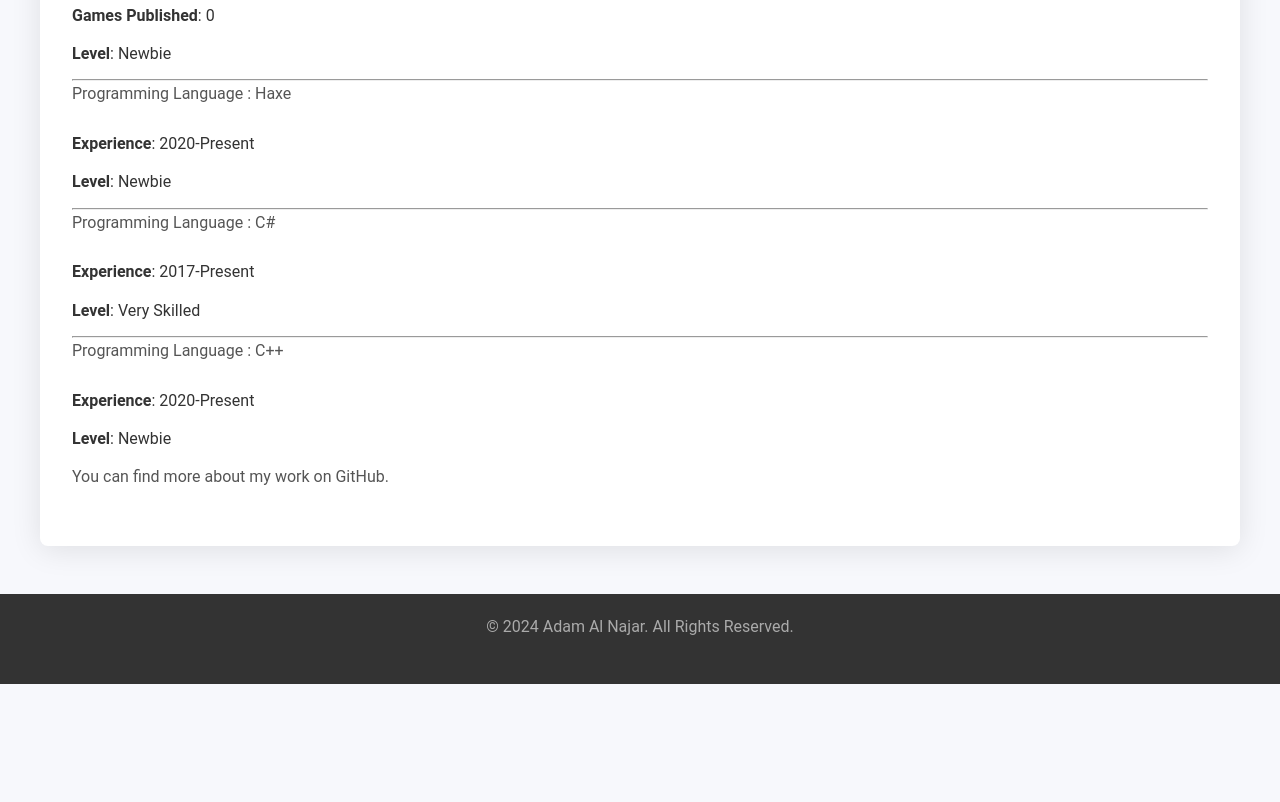
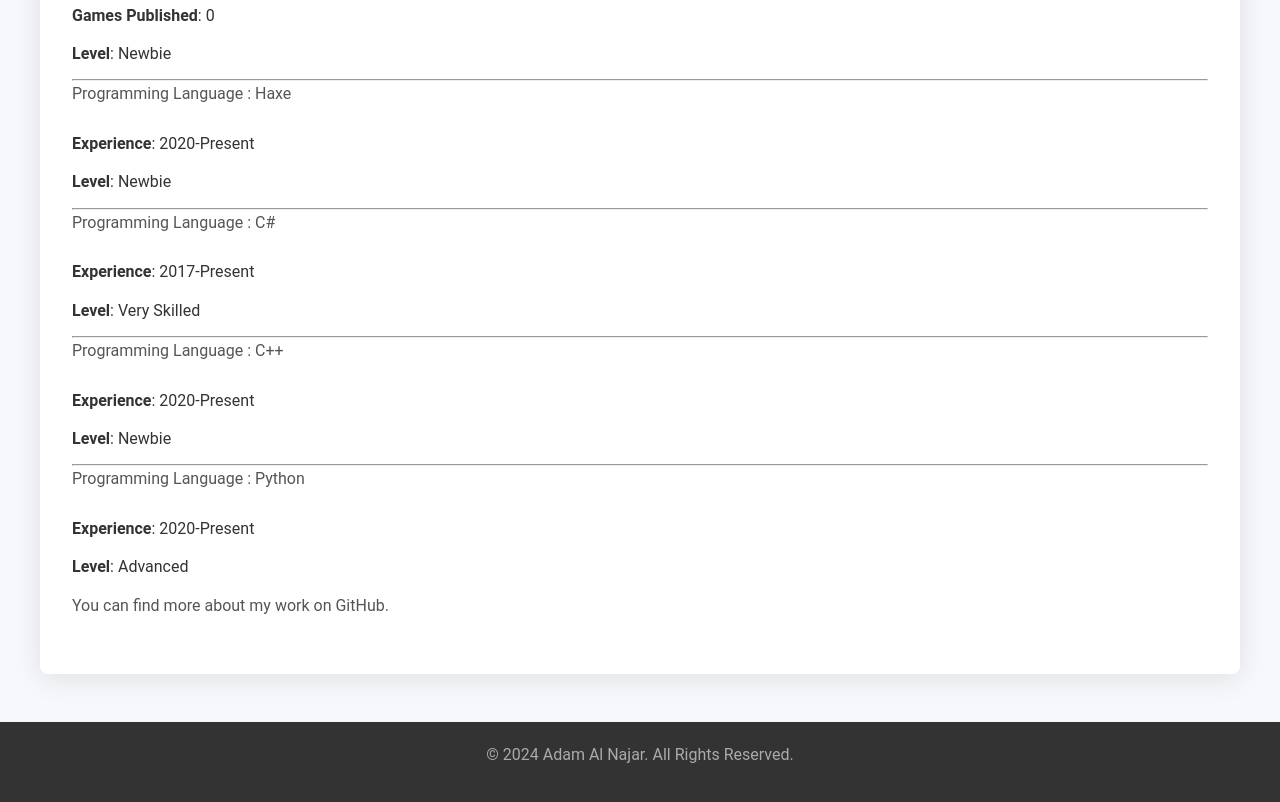
Before and after one commit to AdamAlNajar/PersonalPortfolio, an Eleventy site: page about.md in a window 1280 px wide. Shown: the part 1269-2071 px from the top of the page. Before the commit the page ends 1953 px from the top, so only its background shows below. Built offline with nearby package versions, Linux system fonts and the light colour scheme; Eleventy itself is replaced by a stand-in of ours; files that its build step writes are made by us from their sources.

Commit message:
Update about.md

```diff
--- a/about.md
+++ b/about.md
@@ -63,4 +63,10 @@ Programming Language : C++
 - **Experience**: 2020-Present
 - **Level**: Newbie
 
+---
+Programming Language : Python
+
+- **Experience**: 2020-Present
+- **Level**: Advanced
+
 You can find more about my work on [GitHub](https://github.com/AdamAlNajar).
```
